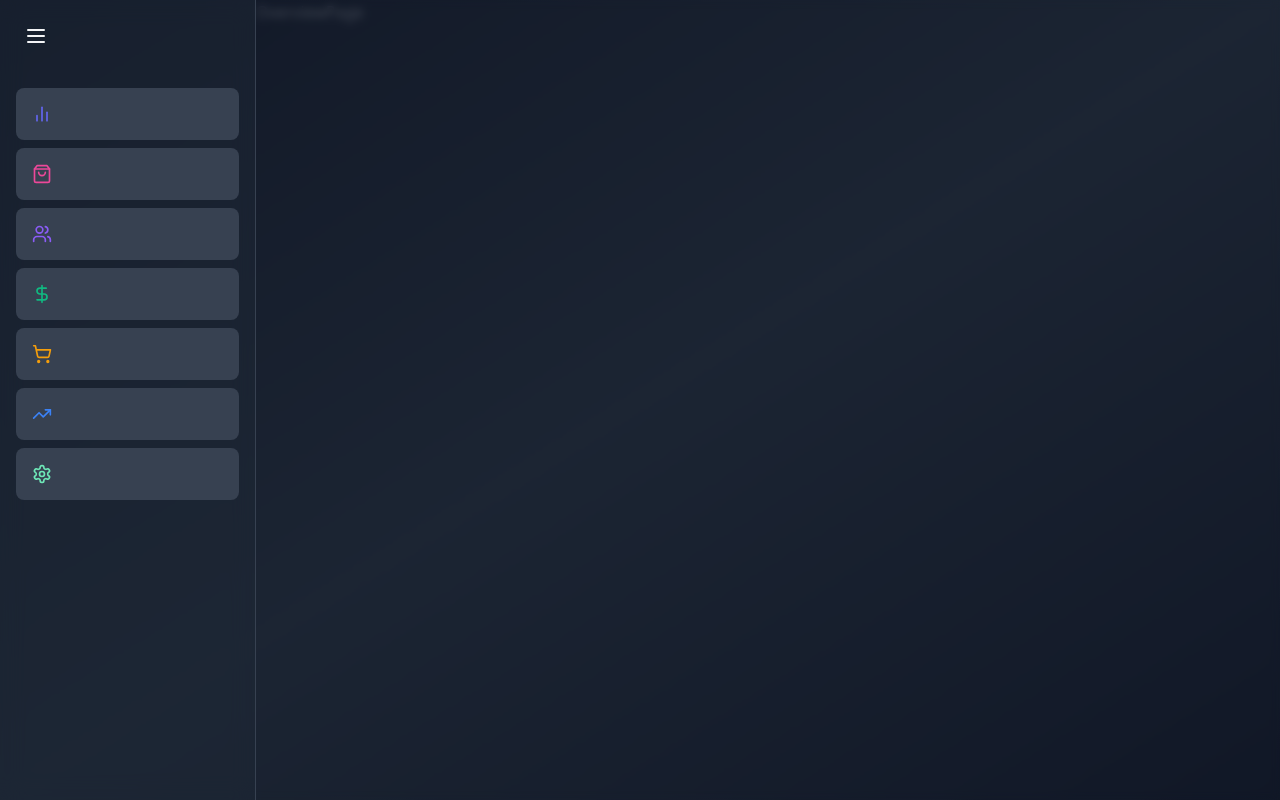
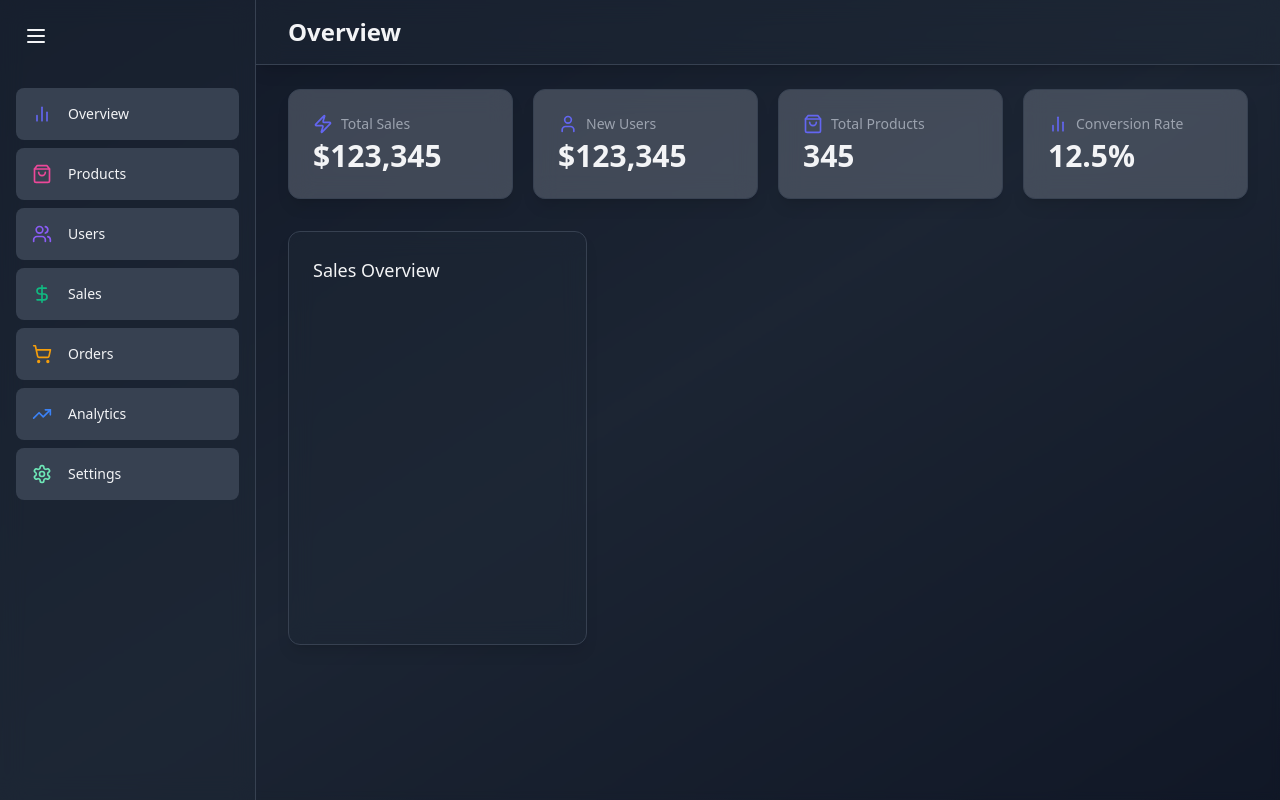
Before and after one commit to thanhphanvan1/dashboard1, a React (Vite) app: page / in a window 1280 px wide. Built offline with nearby package versions, Linux system fonts and the light colour scheme.

Commit message:
overview chart

```diff
--- a/src/components/Sidebar.jsx
+++ b/src/components/Sidebar.jsx
@@ -17,7 +17,7 @@ const SIDEBAR_ITEMS = [
     name: "Overview",
     icon: BarChart2,
     color: "#6366f1",
-    path: "/",
+    href: "/",
   },
   {
     name: "Products",
@@ -86,6 +86,29 @@ const Sidebar = () => {
                   size={20}
                   style={{ color: item.color, minWidth: "20px;" }}
                 />
+
+                <AnimatePresence>
+                  {isSidebarOpen && (
+                    <motion.span
+                      className="ml-4 whitespace-nowrap"
+                      initial={{
+                        opacity: 0,
+                        width: 0,
+                      }}
+                      animate={{
+                        opacity: 1,
+                        width: "auto",
+                      }}
+                      exit={{ opacity: 0, width: 0 }}
+                      transition={{
+                        duration: 0.2,
+                        delay: 0.3,
+                      }}
+                    >
+                      {item.name}
+                    </motion.span>
+                  )}
+                </AnimatePresence>
               </motion.div>
             </Link>
           ))}
--- /dev/null
+++ b/src/components/common/Header.jsx
@@ -0,0 +1,16 @@
+import React from "react";
+
+const Header = ({ title }) => {
+  return (
+    <header
+      className="bg-gray-800 bg-opacity-50 backdrop-blur-md
+    shadow-lg border-b border-gray-700"
+    >
+      <div className="max-w-7xl mx-auto py-4 px-4 sm:px-6 lg:px-8">
+        <h1 className="text-2xl font-semibold text-gray-100">{title}</h1>
+      </div>
+    </header>
+  );
+};
+
+export default Header;
--- /dev/null
+++ b/src/components/common/StatCard.jsx
@@ -0,0 +1,22 @@
+import React from "react";
+import { motion } from "framer-motion";
+
+const StatCard = ({ name, icon: Icon, value, color }) => {
+  return (
+    <motion.div
+      className="bg-gray-500 bg-opacity-50 backdrop-blur-md overflow-hidden
+    shadow-lg rounded-xl border border-gray-700"
+      whileHover={{ y: -5, boxShadow: "0 25px 50px -12px rgba(0,0,0,.5)" }}
+    >
+      <div className="px-4 py-5 sm:p-6">
+        <span className="flex items-center text-sm font-medium text-gray-400">
+          <Icon size={20} className="mr-2" style={{ color }} />
+          {name}
+        </span>
+        <p className="mt-1 text-3xl font-semibold text-gray-100">{value}</p>
+      </div>
+    </motion.div>
+  );
+};
+
+export default StatCard;
--- /dev/null
+++ b/src/components/overview/SalesOverviewChart.jsx
@@ -0,0 +1,67 @@
+import React from "react";
+import {
+  LineChart,
+  Line,
+  XAxis,
+  YAxis,
+  CartesianGrid,
+  Tooltip,
+  ResponsiveContainer,
+} from "recharts";
+import { motion } from "framer-motion";
+
+const salesData = [
+  { name: "Jul", sales: "4200" },
+  { name: "Aug", sales: "3800" },
+  { name: "Sep", sales: "5100" },
+  { name: "Oct", sales: "4600" },
+  { name: "Nov", sales: "5400" },
+  { name: "Dec", sales: "7200" },
+  { name: "Jan", sales: "6200" },
+  { name: "Feb", sales: "3200" },
+  { name: "Mar", sales: "5400" },
+  { name: "Apr", sales: "6000" },
+  { name: "May", sales: "1200" },
+  { name: "Jun", sales: "3800" },
+];
+
+const SalesOverviewChart = () => {
+  return (
+    <motion.div
+      className="bg-gray-800 bg-opacity-50 backdrop-blur-md shadow-lg
+    rounded-xl p-6 border border-gray-700"
+      initial={{ opacity: 0, y: 20 }}
+      animate={{ opacity: 1, y: 0 }}
+      transition={{ delay: 0.2 }}
+    >
+      <h2 className="text-lg font-medium mb-4 text-gray-100">Sales Overview</h2>
+      <div className="h-80">
+        <ResponsiveContainer width={"100%"} height={"100"}>
+          <LineChart data={salesData}>
+            <CartesianGrid strokeDasharray="3 3" stroke="#4B5563" />
+            <XAxis dataKey={name} />
+            <YAxis stroke="#9ca3af" />
+            <Tooltip
+              contentStyle={{
+                backgroundColor: "rgba(31,45,55,0.8)",
+                borderColor: "4B5563",
+              }}
+              itemStyle={{ color: "#E5E7EB" }}
+            >
+              <Line
+                type="monotone"
+                dataKey="sales"
+                stroke="#6366F1"
+                strokeWidth={3}
+                dot={{ fill: "#6366F1", strokeWidth: 2, r: 6 }}
+                activeDot={{ r: 8, strokeWidth: 2 }}
+              />
+            </Tooltip>
+          </LineChart>
+        </ResponsiveContainer>
+      </div>
+    </motion.div>
+  );
+};
+
+export default SalesOverviewChart;
--- a/src/pages/OverviewPage.jsx
+++ b/src/pages/OverviewPage.jsx
@@ -1,7 +1,54 @@
 import React from "react";
+import Header from "../components/common/Header";
+import { motion } from "framer-motion";
+import StatCard from "../components/common/StatCard";
+import { BarChart2, ShoppingBag, User, Zap } from "lucide-react";
+import SalesOverviewChart from "../components/overview/SalesOverviewChart";
 
 const OverviewPage = () => {
-  return <div>OverviewPage</div>;
+  return (
+    <div className="flex-1 overflow-auto relative z-10">
+      <Header title="Overview" />
+      <main className="max-w-7xl mx-auto py-6 px-4 lg:px-8">
+        {/* STATS  */}
+        <motion.div
+          className="grid grid-cols-1 gap-5 sm:grid-cols-2 lg:grid-cols-4 mb-8"
+          initial={{ opacity: 0, y: 20 }}
+          animate={{ opacity: 1, y: 0 }}
+          transition={{ duration: 1 }}
+        >
+          <StatCard
+            name="Total Sales"
+            icon={Zap}
+            value="$123,345"
+            color="#6366f1"
+          />
+          <StatCard
+            name="New Users"
+            icon={User}
+            value="$123,345"
+            color="#6366f1"
+          />
+          <StatCard
+            name="Total Products"
+            icon={ShoppingBag}
+            value="345"
+            color="#6366f1"
+          />
+          <StatCard
+            name="Conversion Rate"
+            icon={BarChart2}
+            value="12.5%"
+            color="#6366f1"
+          />
+        </motion.div>
+        {/* {CHART } */}
+        <div className="grid grid-cols-1 lg:grid-cols-3 gap-8">
+          <SalesOverviewChart />
+        </div>
+      </main>
+    </div>
+  );
 };
 
 export default OverviewPage;
```
